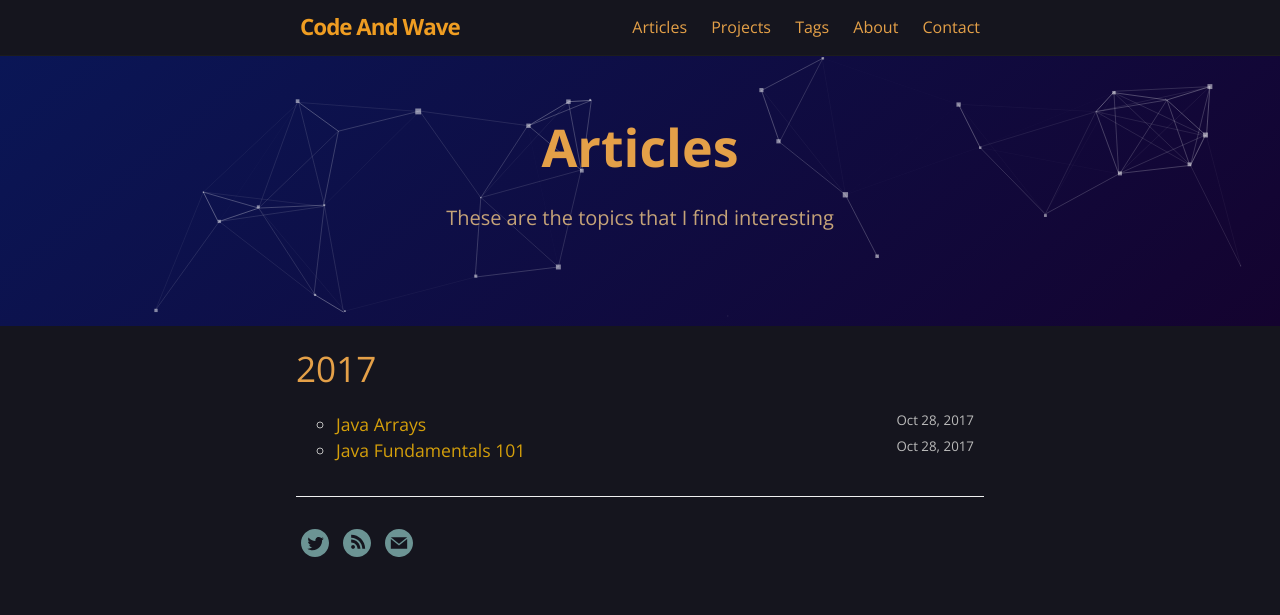
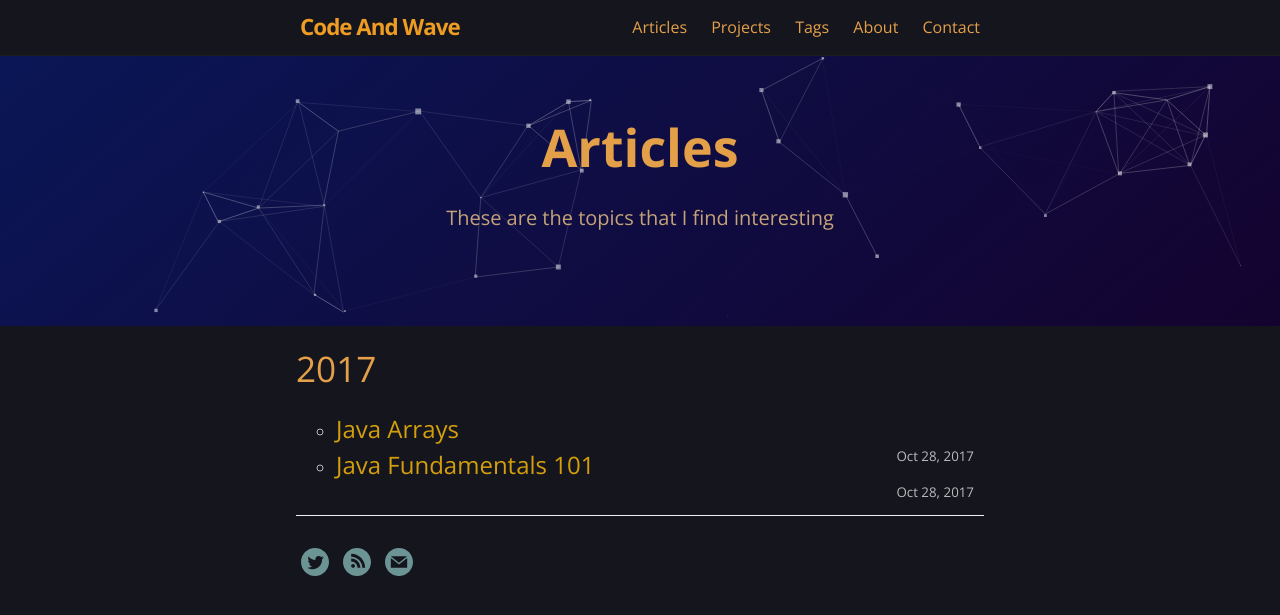
Before and after one commit to NelzkieCoder/CodeWave, a Jekyll site: the page built from articles.md, in a window 1280 px wide. Shown: the top 615 px of the page. Built offline with Jekyll 4.4.1, drawn with Linux system fonts in a browser that asks for light colours.

Commit message:
update again

```diff
--- a/_includes/list-category-posts_detailed.html
+++ b/_includes/list-category-posts_detailed.html
@@ -26,7 +26,7 @@
 
 
 
-      <li> <a href="{{ post.url | prepend: site.baseurl }}">{{ post.title }}</a>
+      <li>     <a class="post-link" href="{{ post.url | prepend: site.baseurl }}" title="{{ post.title }}">{{ post.title | escape }}</a>
 
         <section  class="list_post_detailed">
             {% include post-meta-info_detailed.html post_date=post.date post_lang=post.lang %}
```
